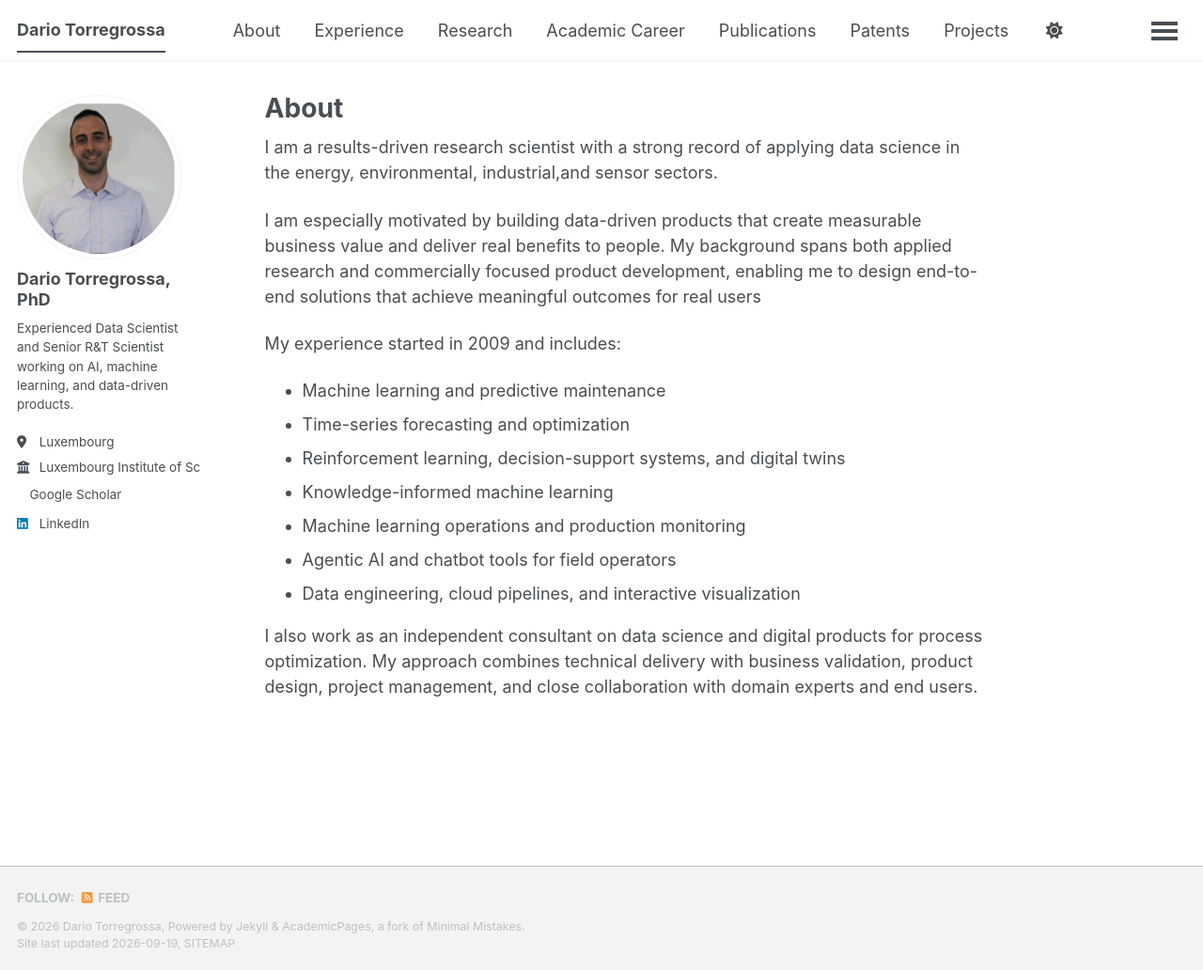
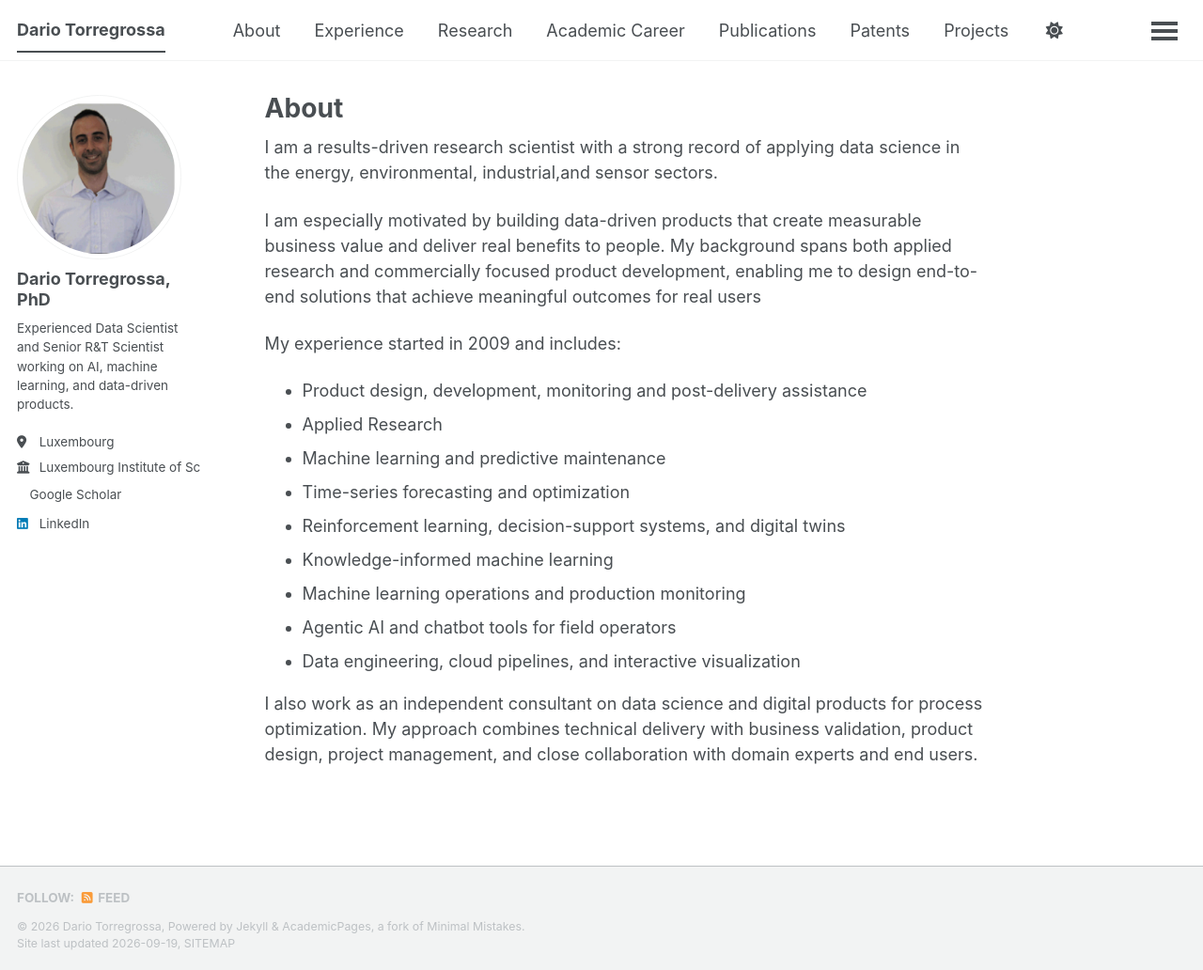
Before and after one commit to dario-torregrossa-private/curriculum, a Jekyll site: the page built from _pages/about.md, in a window 1280 px wide and 1032 px high. Shown: the whole window at 94% size. Built offline with Jekyll 4.4.1, drawn with Linux system fonts in a browser that asks for light colours; a style sheet for code colours, icons or effects is not loaded.

Commit message:
more about.md

```diff
--- a/_pages/about.md
+++ b/_pages/about.md
@@ -13,6 +13,8 @@ I am especially motivated by building data-driven products that create measurabl
 
 My experience started in 2009 and includes:
 
+- Product design, development, monitoring and post-delivery assistance
+- Applied Research
 - Machine learning and predictive maintenance
 - Time-series forecasting and optimization
 - Reinforcement learning, decision-support systems, and digital twins
```
